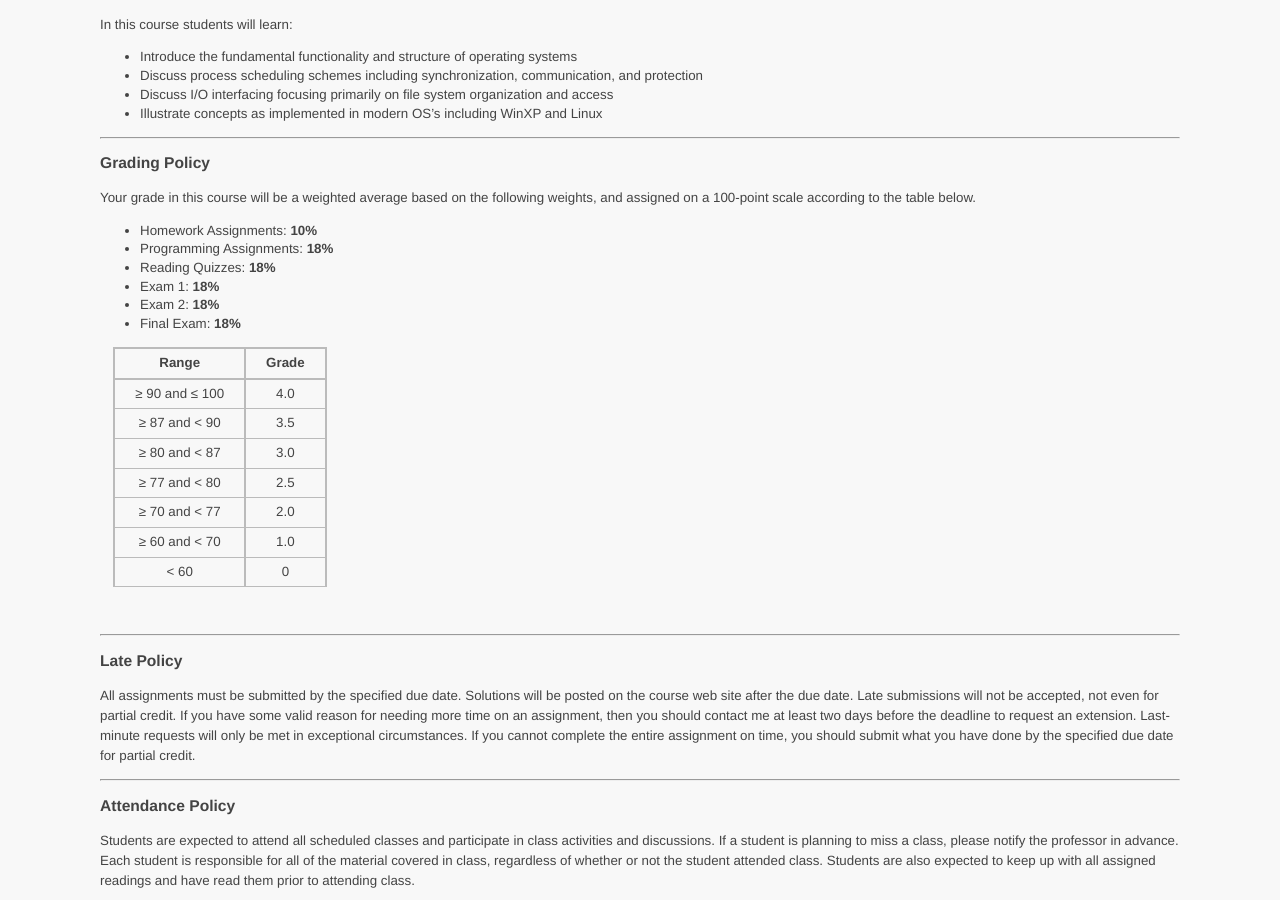
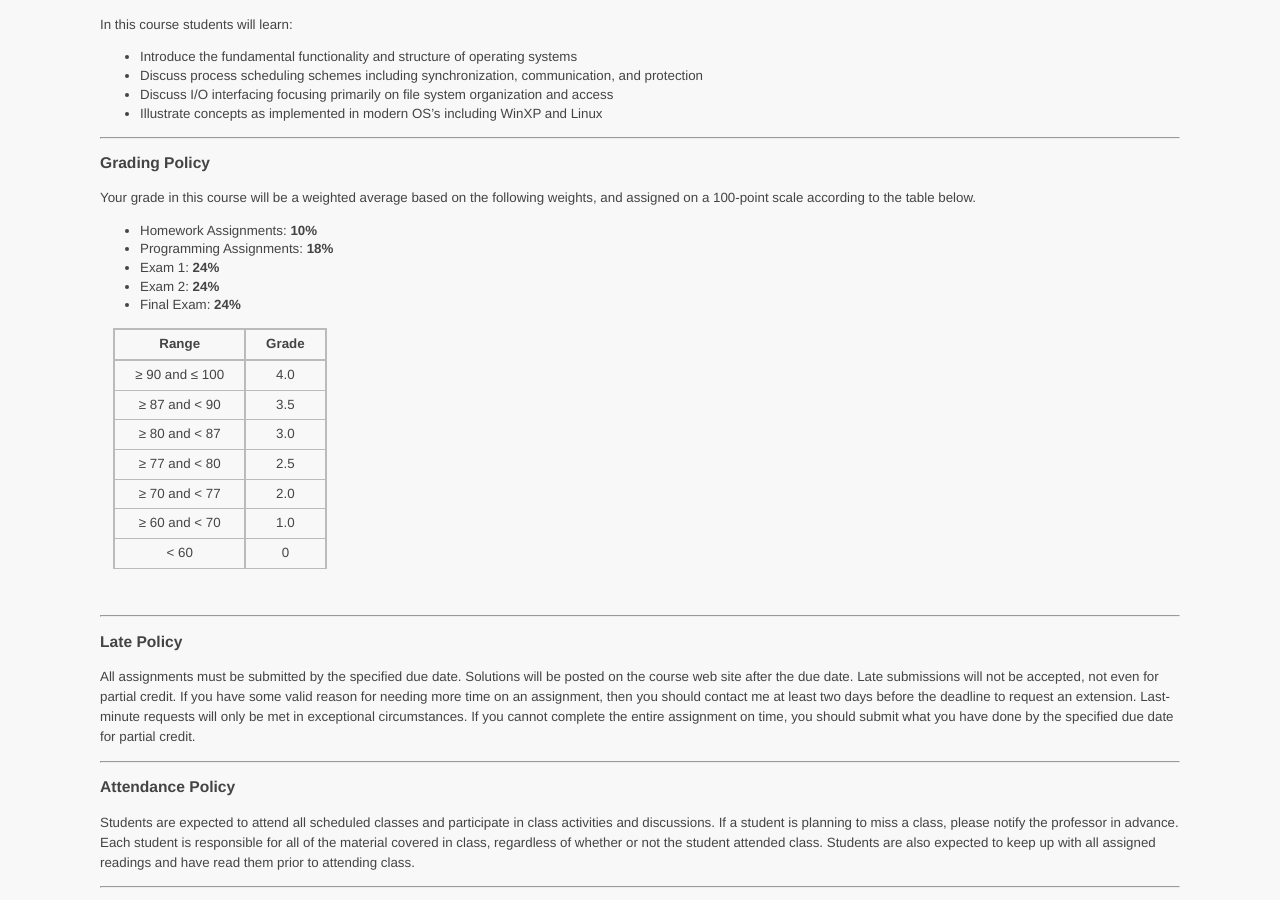
Before and after one commit to ycpcs/cs420-fall2015, a Jekyll site: the page built from syllabus.md, in a window 1280 px wide and 900 px high, scrolled down 687 px. Built offline with Jekyll 4.4.1, drawn with Linux system fonts in a browser that asks for light colours; Markdown is read by kramdown in place of the engine named in the settings.

Commit message:
updated syllabus

```diff
--- a/syllabus.md
+++ b/syllabus.md
@@ -56,10 +56,9 @@ Your grade in this course will be a weighted average based on the following weig
 
   - Homework Assignments:  **10%**
   - Programming Assignments:  **18%**
-  - Reading Quizzes:  **18%**
-  - Exam 1:  **18%**
-  - Exam 2:  **18%**
-  - Final Exam:  **18%**
+  - Exam 1:  **24%**
+  - Exam 2:  **24%**
+  - Final Exam:  **24%**
 
 | Range             |  Grade   |
 |:-----------------:|:--------:|
```
